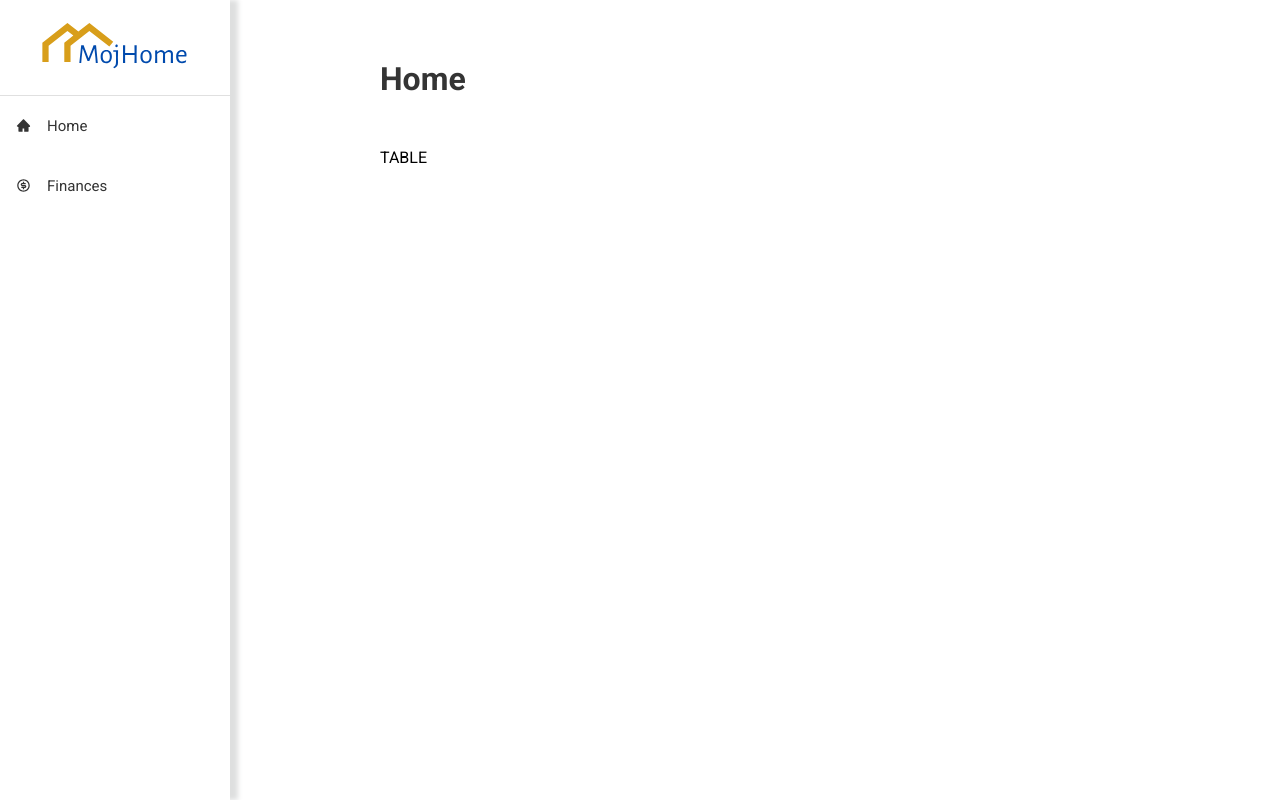
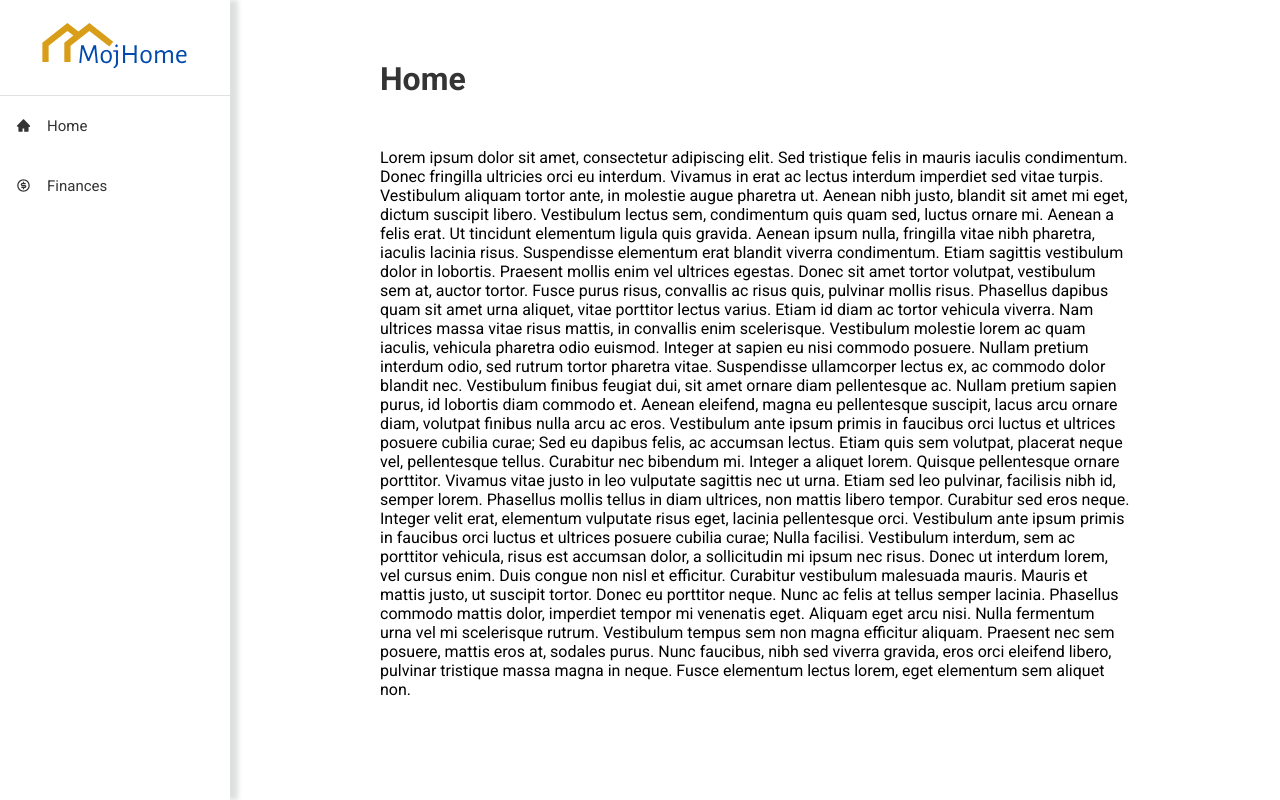
Before and after one commit to vicardo11/mojhome-frontend, a React (Create React App) app: page / in a window 1280 px wide. Built offline with nearby package versions, Linux system fonts and the light colour scheme.

Commit message:
Table enhancement

```diff
--- a/src/pages/finances/Finances.tsx
+++ b/src/pages/finances/Finances.tsx
@@ -1,6 +1,6 @@
 import React from "react";
 import Page from "../Page";
-import EnhancedTable from "./table/Table";
+import EnhancedTable from "./table/FinancesTable";
 
 const Finances = () => {
   return (
--- a/src/pages/finances/table/Table.tsx
+++ b/src/pages/finances/table/FinancesTable.tsx
@@ -11,6 +11,7 @@ import TableSortLabel from "@mui/material/TableSortLabel";
 import Paper from "@mui/material/Paper";
 import { visuallyHidden } from "@mui/utils";
 import { DATA, DataModel, HEAD_CELL_DATA, HeadCell } from "../mock/finances";
+import { Toolbar, Typography } from "@mui/material";
 
 const rows: DataModel[] = DATA;
 
@@ -64,6 +65,26 @@ function EnhancedTableHead(props: Readonly<EnhancedTableProps>) {
   );
 }
 
+function EnhancedTableToolbar() {
+  return (
+    <Toolbar
+      sx={{
+        pl: { sm: 2 },
+        pr: { xs: 1, sm: 1 },
+      }}
+    >
+      <Typography
+        sx={{ flex: "1 1 100%" }}
+        variant="h6"
+        id="tableTitle"
+        component="div"
+      >
+        Finances
+      </Typography>
+    </Toolbar>
+  );
+}
+
 function EnhancedTable() {
   const [order, setOrder] = React.useState<Order>("asc");
   const [orderBy, setOrderBy] = React.useState<string>("calories");
@@ -110,6 +131,7 @@ function EnhancedTable() {
   return (
     <Box sx={{ width: "100%" }}>
       <Paper sx={{ width: "100%", mb: 2 }}>
+        <EnhancedTableToolbar />
         <TableContainer>
           <Table sx={{ minWidth: 750 }} aria-labelledby="tableTitle">
             <EnhancedTableHead
--- a/src/pages/home/Home.tsx
+++ b/src/pages/home/Home.tsx
@@ -4,7 +4,50 @@ import Page from "../Page";
 const Home = () => {
   return (
     <Page title="Home">
-      <div>TABLE</div>
+      <p>
+        Lorem ipsum dolor sit amet, consectetur adipiscing elit. Sed tristique
+        felis in mauris iaculis condimentum. Donec fringilla ultricies orci eu
+        interdum. Vivamus in erat ac lectus interdum imperdiet sed vitae turpis.
+        Vestibulum aliquam tortor ante, in molestie augue pharetra ut. Aenean
+        nibh justo, blandit sit amet mi eget, dictum suscipit libero. Vestibulum
+        lectus sem, condimentum quis quam sed, luctus ornare mi. Aenean a felis
+        erat. Ut tincidunt elementum ligula quis gravida. Aenean ipsum nulla,
+        fringilla vitae nibh pharetra, iaculis lacinia risus. Suspendisse
+        elementum erat blandit viverra condimentum. Etiam sagittis vestibulum
+        dolor in lobortis. Praesent mollis enim vel ultrices egestas. Donec sit
+        amet tortor volutpat, vestibulum sem at, auctor tortor. Fusce purus
+        risus, convallis ac risus quis, pulvinar mollis risus. Phasellus dapibus
+        quam sit amet urna aliquet, vitae porttitor lectus varius. Etiam id diam
+        ac tortor vehicula viverra. Nam ultrices massa vitae risus mattis, in
+        convallis enim scelerisque. Vestibulum molestie lorem ac quam iaculis,
+        vehicula pharetra odio euismod. Integer at sapien eu nisi commodo
+        posuere. Nullam pretium interdum odio, sed rutrum tortor pharetra vitae.
+        Suspendisse ullamcorper lectus ex, ac commodo dolor blandit nec.
+        Vestibulum finibus feugiat dui, sit amet ornare diam pellentesque ac.
+        Nullam pretium sapien purus, id lobortis diam commodo et. Aenean
+        eleifend, magna eu pellentesque suscipit, lacus arcu ornare diam,
+        volutpat finibus nulla arcu ac eros. Vestibulum ante ipsum primis in
+        faucibus orci luctus et ultrices posuere cubilia curae; Sed eu dapibus
+        felis, ac accumsan lectus. Etiam quis sem volutpat, placerat neque vel,
+        pellentesque tellus. Curabitur nec bibendum mi. Integer a aliquet lorem.
+        Quisque pellentesque ornare porttitor. Vivamus vitae justo in leo
+        vulputate sagittis nec ut urna. Etiam sed leo pulvinar, facilisis nibh
+        id, semper lorem. Phasellus mollis tellus in diam ultrices, non mattis
+        libero tempor. Curabitur sed eros neque. Integer velit erat, elementum
+        vulputate risus eget, lacinia pellentesque orci. Vestibulum ante ipsum
+        primis in faucibus orci luctus et ultrices posuere cubilia curae; Nulla
+        facilisi. Vestibulum interdum, sem ac porttitor vehicula, risus est
+        accumsan dolor, a sollicitudin mi ipsum nec risus. Donec ut interdum
+        lorem, vel cursus enim. Duis congue non nisl et efficitur. Curabitur
+        vestibulum malesuada mauris. Mauris et mattis justo, ut suscipit tortor.
+        Donec eu porttitor neque. Nunc ac felis at tellus semper lacinia.
+        Phasellus commodo mattis dolor, imperdiet tempor mi venenatis eget.
+        Aliquam eget arcu nisi. Nulla fermentum urna vel mi scelerisque rutrum.
+        Vestibulum tempus sem non magna efficitur aliquam. Praesent nec sem
+        posuere, mattis eros at, sodales purus. Nunc faucibus, nibh sed viverra
+        gravida, eros orci eleifend libero, pulvinar tristique massa magna in
+        neque. Fusce elementum lectus lorem, eget elementum sem aliquet non.
+      </p>
     </Page>
   );
 };
--- a/tsconfig.json
+++ b/tsconfig.json
@@ -22,5 +22,8 @@
   },
   "include": [
     "src"
+  ],
+  "exclude": [
+    "node_modules/"
   ]
 }
```
